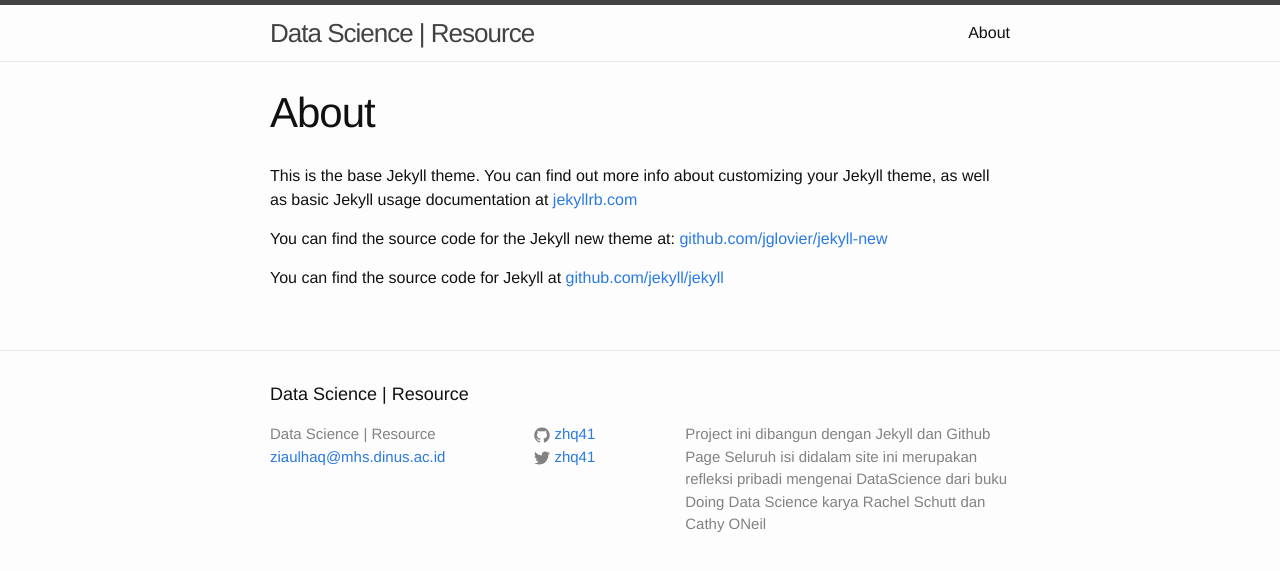
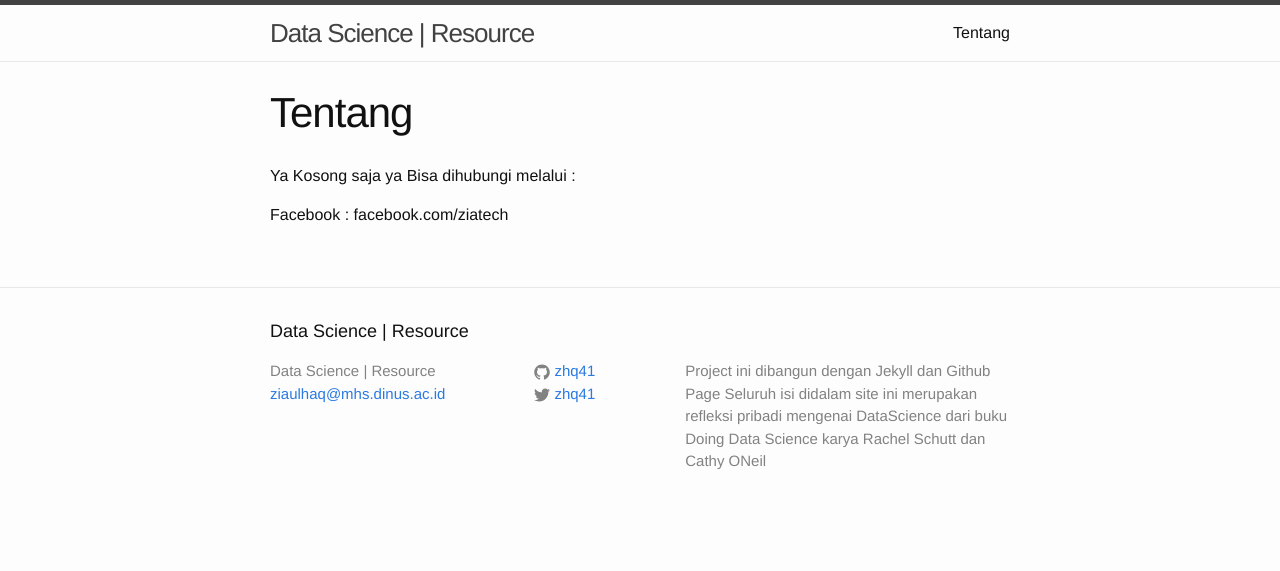
Before and after one commit to zhq41/datascience, a Jekyll site: the page built from about.md, in a window 1280 px wide. Shown: the top 571 px of the page. Built offline with Jekyll 4.4.1, drawn with Linux system fonts in a browser that asks for light colours; Markdown is read by kramdown in place of the engine named in the settings.

Commit message:
edit about

```diff
--- a/about.md
+++ b/about.md
@@ -1,11 +1,10 @@
 ---
 layout: page
-title: About
+title: Tentang
 permalink: /about/
 ---
 
-This is the base Jekyll theme. You can find out more info about customizing your Jekyll theme, as well as basic Jekyll usage documentation at [jekyllrb.com](http://jekyllrb.com/)
+Ya Kosong saja ya
+Bisa dihubungi melalui :
 
-You can find the source code for the Jekyll new theme at: [github.com/jglovier/jekyll-new](https://github.com/jglovier/jekyll-new)
-
-You can find the source code for Jekyll at [github.com/jekyll/jekyll](https://github.com/jekyll/jekyll)
+Facebook : facebook.com/ziatech
```
